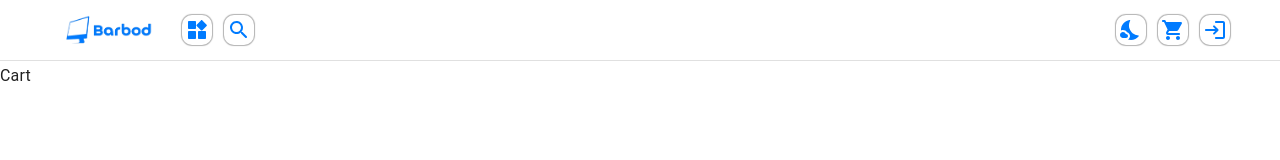
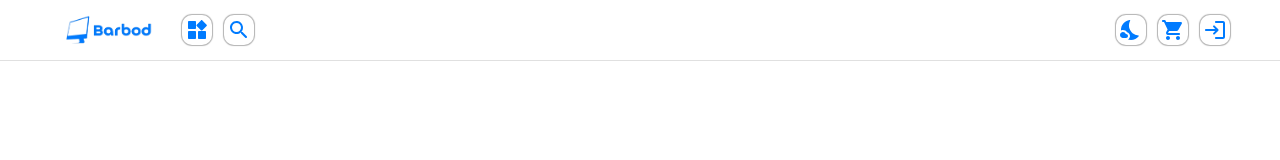
Before and after one commit to barbodmsd/E-commerce-website-project, a React (Vite) app in the folder front/: page /cart in a window 1280 px wide. Shown: the top 160 px of the page. Built offline with nearby package versions, Linux system fonts and the light colour scheme.

Commit message:
start cart page

```diff
--- a/front/src/Pages/Cart/index.jsx
+++ b/front/src/Pages/Cart/index.jsx
@@ -1,7 +1,14 @@
+import { Stack } from '@mui/material'
 import React from 'react'
 
 export default function Cart() {
   return (
-    <div>Cart</div>
+    <>
+    <Stack >
+
+    </Stack>
+
+
+    </>
   )
 }
```
